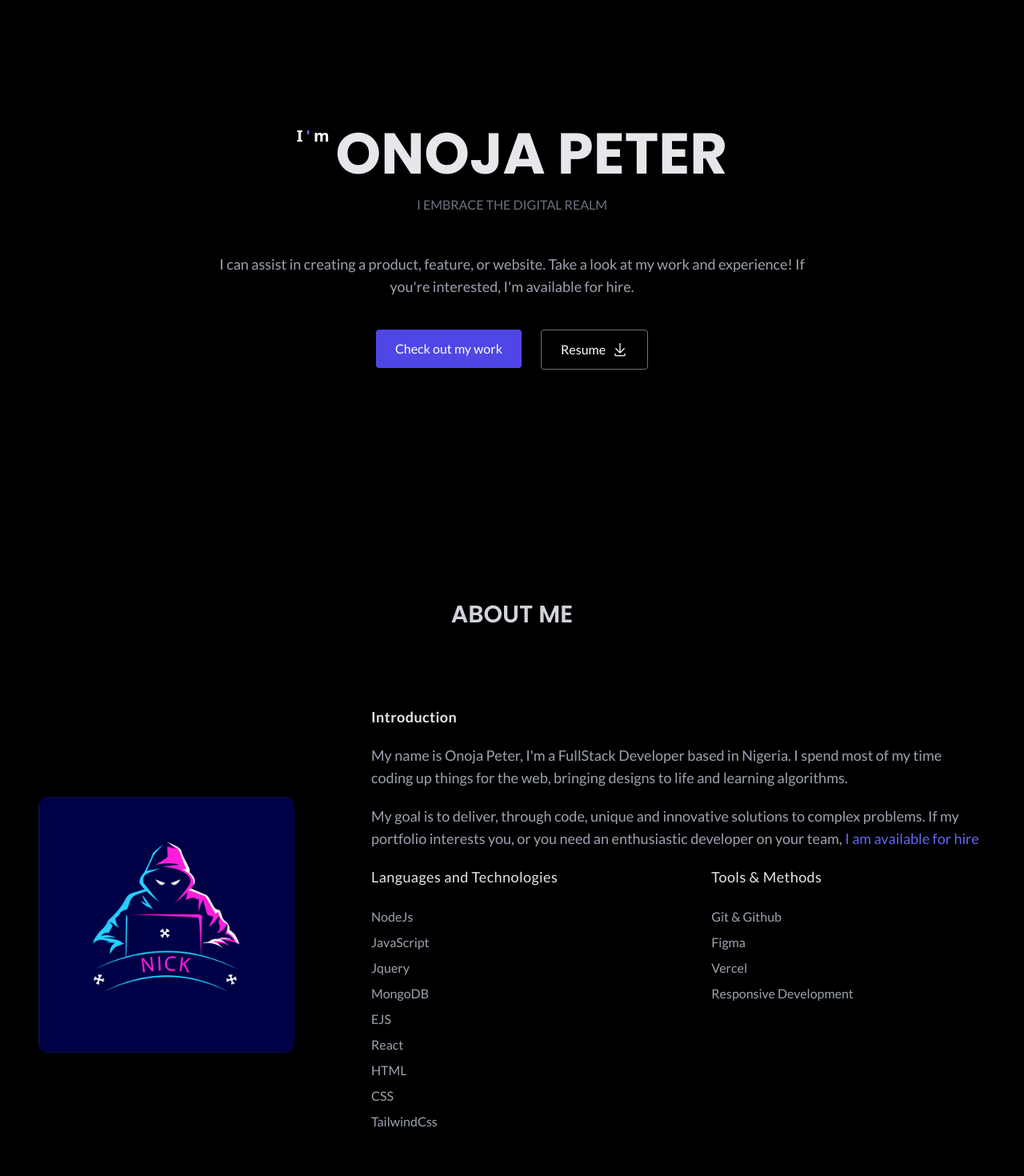
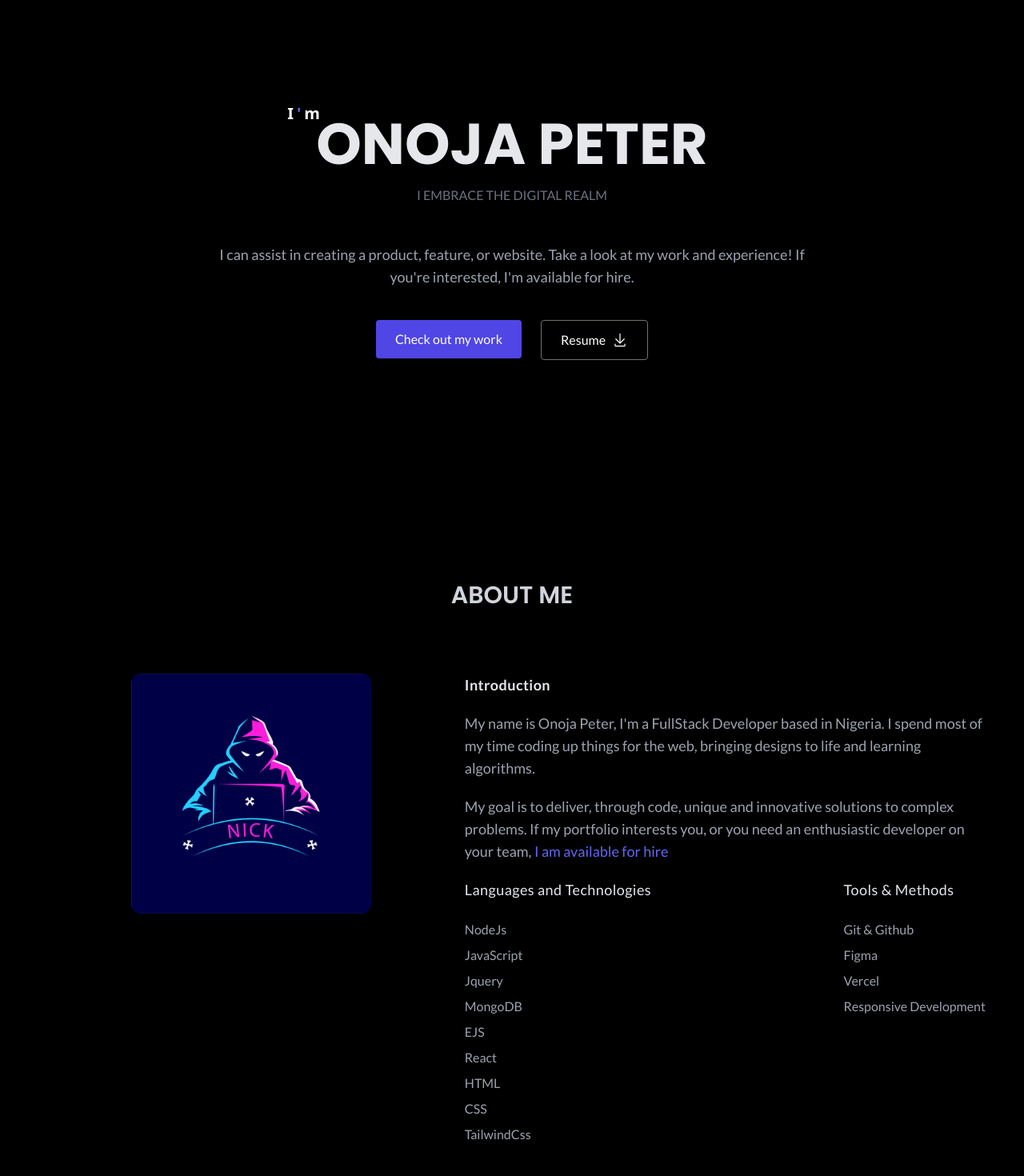
Before and after one commit to OnojaPeter/portfolio, a React (Vite) app: page / in a window 1280 px wide. Shown: the part 140-1610 px from the top of the page at 80% size. Built offline with nearby package versions, Linux system fonts and the light colour scheme.

Commit message:
made style changes on about, hero

```diff
--- a/src/components/About.jsx
+++ b/src/components/About.jsx
@@ -3,20 +3,20 @@ function About() {
     return (
         <div>
             <div className="px-8 mx-auto mb-[224px] max-w-screen-2xl md:px-12" id="About">
-                <h1 className="mb-24 text-3xl font-semibold text-center text-gray-300 uppercase font-poppins">About me</h1>
+                <h1 className="mb-20 text-3xl font-semibold text-center text-gray-300 uppercase font-poppins">About me</h1>
 
-                <div className="flex flex-col flex-wrap items-center justify-between gap-10 mx-auto md:flex-row">
-                    <div>
-                        <img className="w-80 rounded-xl" src="/avatar.jpg" alt="Peter" />
+                <div className="flex flex-col gap-y-10  justify-between  md:flex-row ">
+                    <div className="flex justify-center md:items-start w-full mx-auto max-w-[300px] md:w-[40%]">
+                        <img className="w-[300px] h-[300px] rounded-xl" loading="lazy" src="/avatar.jpg" alt="Peter" />
                     </div>
 
-                    <div className="flex flex-col flex-wrap max-w-3xl gap-5  ">
+                    <div className="flex flex-col  lg:max-w-3xl gap-5  md:w-[55%]">
                         <h1 className="text-lg font-semibold tracking-wide text-left text-gray-200 font-lato">Introduction</h1>
                         <p className="text-lg text-gray-400 font-lato">My name is Onoja Peter, I'm a FullStack Developer based in Nigeria. I spend most of my time coding up things for the web, bringing designs to life and learning algorithms.</p>
 
                         <p className="text-lg text-gray-400 font-lato">My goal is to deliver, through code, unique and innovative solutions to complex problems. If my portfolio interests you, or you need an enthusiastic developer on your team, <a href="mailto:onojapeter90@gmail.com" className="text-indigo-500 hover:border-b-2 hover:border-indigo-500">I am available for hire</a></p>
 
-                        <div className="flex flex-col gap-4 md:flex-row md:gap-48">
+                        <div className="flex flex-col md:justify-between gap-4 md:flex-row md:gap-4">
                             <div className="mb-4">
                             <h2 className="mb-6 text-lg tracking-wide text-left text-gray-200 font-lato">Languages and Technologies</h2>
                             <ul className="space-y-2 text-gray-400 font-lato">
--- a/src/components/Contact.jsx
+++ b/src/components/Contact.jsx
@@ -1,8 +1,42 @@
+import React, { useState } from 'react';
+import axios from 'axios';
 import { MdSend } from "react-icons/md";
 import Button from "./Button"
 
 
 function Contact() {
+    const [name, setName] = useState('');
+    const [email, setEmail] = useState('');
+    const [message, setMessage] = useState('');
+    const [response, setResponse] = useState('');
+    const [loading, setLoading] = useState(false);
+
+    const handleSubmit = async (e) => {
+        e.preventDefault();
+        setLoading(true);
+
+        try {
+            const res = await axios.post('http://localhost:5000/send-email', { name, email, message });
+            setTimeout(() => {
+                setResponse({ type: 'success', message: res.data });
+                setName('');
+                setEmail('');
+                setMessage('');
+            }, 1000);
+        } catch (error) {
+            setResponse({ type: 'error', message: 'Failed to send message. Please try again later.' });
+            console.log(response)
+        } finally{
+            setTimeout(() => {
+                setLoading(false);
+            }, 1000);
+
+            setTimeout(() => {
+                setResponse(null);
+            }, 7000);
+        }
+    };
+
     return (
         <div className="px-8 mx-auto mb-[224px] max-w-screen-2xl md:px-12" id="Contact">
             <div className="flex flex-col items-center gap-6">
@@ -10,30 +44,49 @@ function Contact() {
                 <p className="max-w-xl mb-10 text-lg text-center text-gray-400 font-lato">You might want to develop a website, application or discuss anything related. Feel free to leave a message below</p>
             </div>
 
-            <form className="flex flex-col items-center mx-auto space-y-4">
+            {response && (
+                <div className={`fixed top-0 left-0 w-full ${response.type === 'success' ? 'bg-green-500' : 'bg-red-500'} text-white py-3 text-center`}>
+                    <p>{response.message}</p>
+                </div>)
+            }
+
+            <form  onSubmit={handleSubmit} className="flex flex-col items-center mx-auto space-y-4">
                 <div className="flex flex-col w-full max-w-lg gap-2 mb-2">
                     <label className="text-sm text-gray-400" htmlFor="name">Name</label>
-                    <input type="text" id="name" placeholder="Name" className="px-3 py-3 text-gray-300 bg-transparent border border-gray-700 rounded-lg focus:outline-none focus:ring-4 focus:ring-gray-600 placeholder:text-sm placeholder:text-gray-600" />
+                    <input value={name} onChange={(e) => setName(e.target.value)} required  type="text" id="name" name='name' placeholder="Name" className="px-3 py-3 text-gray-300 bg-transparent border border-gray-700 rounded-lg focus:outline-none focus:ring-4 focus:ring-gray-600 placeholder:text-sm placeholder:text-gray-600" />
                 </div>
 
                 <div className="flex flex-col w-full max-w-lg gap-2 mb-2">
-                <label className="text-sm text-gray-400" htmlFor="name">Email</label>
-                <input type="email" id="name" placeholder="Email" className="px-3 py-3 text-gray-300 bg-transparent border border-gray-700 rounded-lg focus:outline-none focus:ring-4 focus:ring-gray-600 placeholder:text-sm placeholder:text-gray-600" />
+                <label className="text-sm text-gray-400" htmlFor="email">Email</label>
+                <input value={email} onChange={(e) => setEmail(e.target.value)} required  type="email" id="email" name='email' placeholder="Email" className="px-3 py-3 text-gray-300 bg-transparent border border-gray-700 rounded-lg focus:outline-none focus:ring-4 focus:ring-gray-600 placeholder:text-sm placeholder:text-gray-600" />
                 </div>
 
                 <div className="flex flex-col w-full max-w-lg gap-2 mb-2">
                 <label className="text-sm text-gray-400" htmlFor="message">Message</label>
-                <textarea rows={4} type="text" name="message" id="message" placeholder="Message" className="px-3 py-3 text-gray-300 bg-transparent border border-gray-700 rounded-lg focus:outline-none focus:ring-4 focus:ring-gray-600 placeholder:text-sm placeholder:text-gray-600"></textarea>
+                <textarea value={message} onChange={(e) => setMessage(e.target.value)} required  rows={4} type="text" name="message" id="message" placeholder="Message" className="px-3 py-3 text-gray-300 bg-transparent border border-gray-700 rounded-lg focus:outline-none focus:ring-4 focus:ring-gray-600 placeholder:text-sm placeholder:text-gray-600"></textarea>
                </div>
+
+               <div className="pt-8 text-center">
+                    <Button>
+                        <div className="flex items-center gap-1">
+
+                                {!loading ?
+                                    <div className='flex gap-2'><p className="text-sm font-lato text-[16px]">Send</p> <MdSend className="w-5 h-5" /></div>
+                                     :
+                                    (<div className='flex gap-2 cursor-not-allowed'>
+                                        <p className="text-sm font-lato text-[16px]">Sending...</p>
+                                        <svg class="animate-spin h-5 w-5 mx-auto" xmlns="http://www.w3.org/2000/svg" fill="none" viewBox="0 0 24 24">
+                                            <circle class="opacity-25" cx="12" cy="12" r="10" stroke="currentColor" stroke-width="4"></circle>
+                                            <path class="opacity-75" fill="currentColor" d="M4 12a8 8 0 018-8V0C5.373 0 0 5.373 0 12h4zm2 5.291A8.004 8.004 0 014.01 4.01h-.011M20 12c0-4.418-3.582-8-8-8v4c2.764 0 5.1 1.432 6.491 3.603M4.01 19.99A8.004 8.004 0 0112.001 20v4c4.418 0 8-3.582 8-8h-4z"></path>
+                                        </svg>
+                                    </div>)
+                                }
+
+                        </div>
+                    </Button>
+                </div>
             </form>
-            <div className="mt-8 text-center">
-                <Button>
-                    <div className="flex items-center gap-1">
-                        <p className="text-sm font-lato text-[16px]">Send</p>
-                        <MdSend className="w-5 h-5" />
-                    </div>
-                </Button>
-            </div>
+
         </div>
     )
 }
--- a/src/components/MainContent.jsx
+++ b/src/components/MainContent.jsx
@@ -6,16 +6,16 @@ import Button from "./Button"
 function MainContent() {
     return (
         <div className="px-8 mx-auto mb-24 max-w-screen-2xl md:px-12" id="Home">
-            <div className="flex flex-col items-center justify-center text-center py-[192px]">
-                <div className="flex gap-2">
-                    <p className=" text-xl font-semibold  text-white">I<span className="mx-1 text-indigo-500">'</span>m</p>
-                    <h1 className="mb-4 text-5xl font-bold leading-tight text-gray-200 uppercase md:text-7xl font-poppins">Onoja Peter</h1>
+            <div className="flex flex-col items-center justify-center text-center py-[180px]">
+                <div className="flex gap-2 relative">
+                    <p className="absolute -left-9 -top-4  text-xl font-semibold  text-white">I<span className="mx-1 text-indigo-500">'</span>m</p>
+                    <h1 className="mb-4 text-5xl font-bold leading-tight text-gray-200 uppercase md:text-7xl font-poppins">Onoja <br className="sm:hidden block"></br> Peter</h1>
                 </div>
 
                 <p className="mb-12 text-base text-gray-500 uppercase font-lato">I embrace the digital realm</p>
                 <p className="max-w-3xl mb-10 text-lg text-center text-gray-400 font-lato">I can assist in creating a product, feature, or website. Take a look at my work and experience! If you're interested, I'm available for hire.</p>
 
-                <div className="flex max-w-2xl gap-6">
+                <div className="flex flex-wrap max-w-2xl gap-6">
                     <a href="#Project">
                         <Button>Check out my work</Button>
                     </a>
```
